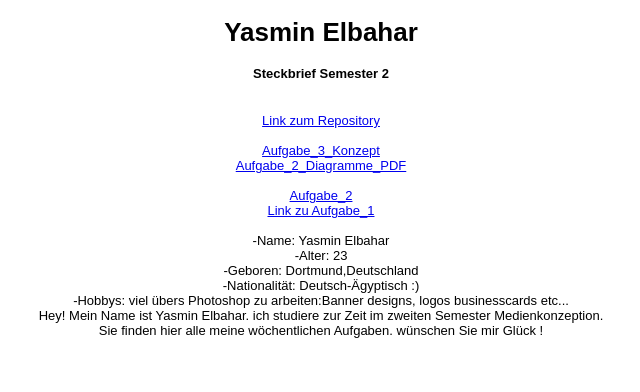
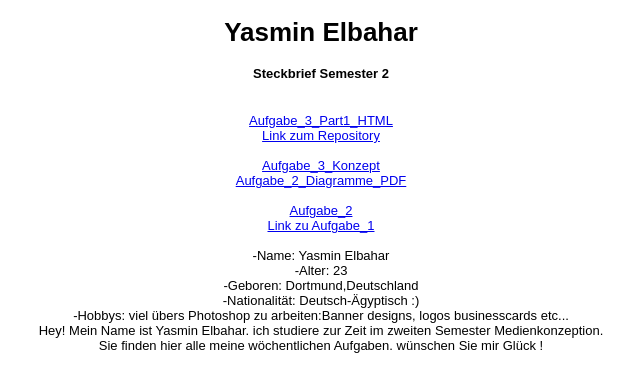
Before and after one commit to YasminElbahar/Eia2Aufgaben, a plain HTML site: page steckbrief/steckbrief.htm in a window 1280 px wide. Shown: the whole page, without its empty margins (319-959 px from the left). Drawn offline with Linux system fonts and the light colour scheme.

Commit message:
Update steckbrief.htm

```diff
--- a/steckbrief/steckbrief.htm
+++ b/steckbrief/steckbrief.htm
@@ -20,6 +20,8 @@ body {
 
 		<h4>Steckbrief Semester 2</h4> <br>
 
+		<center><a href="https://yasminelbahar.github.ioEia2Aufgaben/Augabe_3/HTML3.html" target="_blank">Aufgabe_3_Part1_HTML</a></center
+		<br>
 		 <center><a href="https://github.com/YasminElbahar/Eia2Aufgaben" target="_blank">Link zum Repository</a></center>
 		<br>
 		<center><a href="https://yasminelbahar.github.io/Eia2Aufgaben/Augabe_3/Konzept_3.pdf" target="_blank">Aufgabe_3_Konzept</a></center
```
